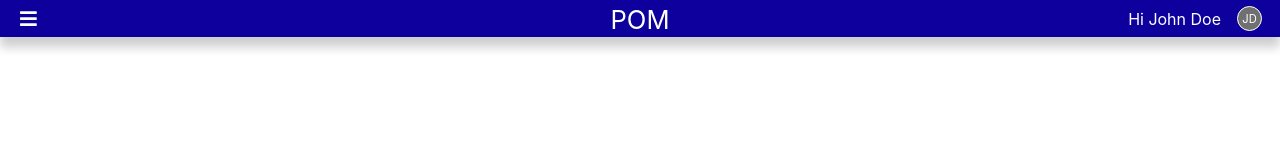
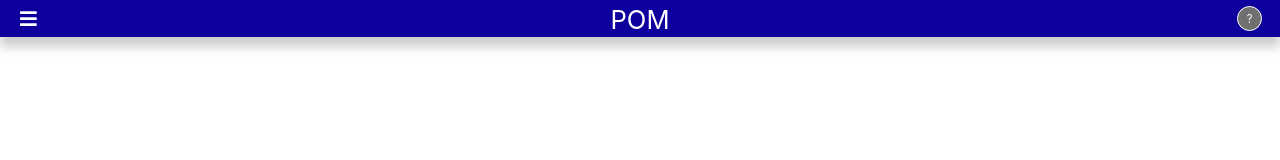
Before and after one commit to RobbertOlierookUNL/POMv1, a Next.js app: page / in a window 1280 px wide. Shown: the top 160 px of the page. Built offline with nearby package versions, Linux system fonts and the light colour scheme.

Commit message:
add dynamic name

```diff
--- a/components/gravatar.js
+++ b/components/gravatar.js
@@ -2,7 +2,10 @@ import React from "react";
 import c from "./colors";
 
 const Gravatar = ({first_name, last_name, width}) => {
-	const initials = first_name.charAt(0) + last_name.charAt(0);
+	let initials = "?";
+	if (first_name && last_name) {
+		initials = first_name.charAt(0) + last_name.charAt(0);
+	}
 	return (
 		<>
 			<div className='container'>
--- a/components/header.js
+++ b/components/header.js
@@ -5,8 +5,11 @@ import MenuButton from "./MenuButton";
 
 
 
-const fName="John";
-const lName="Doe";
+// const fName="John";
+// const lName="Doe";
+
+const fName=null;
+const lName=null;
 
 const Header = () => {
 	return (
@@ -19,7 +22,7 @@ const Header = () => {
 				POM
 				</div>
 				<div className={"right_side"}>
-					<div className="welcome_container">Hi {fName + " " + lName}</div>
+					<div className="welcome_container">{fName && lName && "Hi " + fName + " " + lName }</div>
 					<div className={"gravatar_container"}>
 						<Gravatar first_name={fName} last_name={lName} width={"25px"}/>
 					</div>
```
